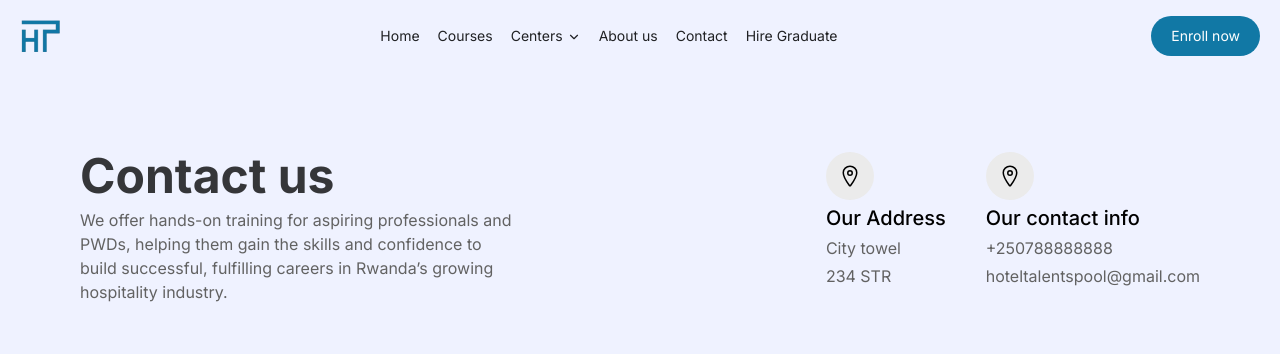
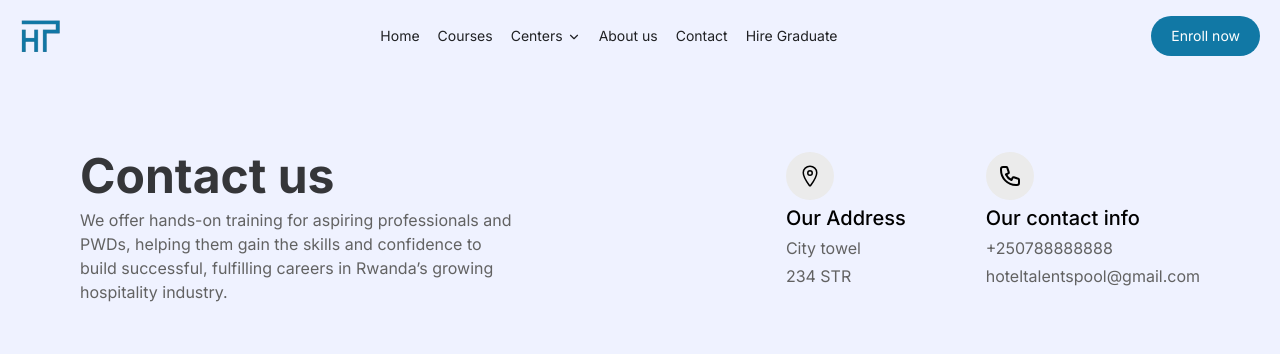
Before and after one commit to mbonikev/hotel_talents_pool, a React (Vite) app: page /#/contacts in a window 1280 px wide. Shown: the top 354 px of the page. Built offline with nearby package versions, Linux system fonts and the light colour scheme; what ldrs would draw is missing.

Commit message:
Stalker-commit: src/pages/Contacts.jsx

```diff
--- a/src/pages/Contacts.jsx
+++ b/src/pages/Contacts.jsx
@@ -4,6 +4,7 @@ import Footer from "../components/Footer";
 import { Link } from "react-router-dom";
 import { LuChevronRight, LuMail, LuPhone } from "react-icons/lu";
 import { IoLocationOutline } from "react-icons/io5";
+import { HiOutlinePhone } from "react-icons/hi";
 
 function Contacts() {
   return (
@@ -21,7 +22,7 @@ function Contacts() {
               fulfilling careers in Rwanda’s growing hospitality industry.
             </p>
           </div>
-          <div className="w-fit min-w-fit flex items-start justify-end gap-10">
+          <div className="w-fit min-w-fit flex items-start justify-end gap-20">
             <div className="flex flex-col gap-1">
               <div className="h-12 w-12 aspect-square rounded-full bg-[#ebebeb] text-2xl flex items-center justify-center">
                 <IoLocationOutline />
@@ -36,7 +37,7 @@ function Contacts() {
             </div>
             <div className="flex flex-col gap-1">
               <div className="h-12 w-12 aspect-square rounded-full bg-[#ebebeb] text-2xl flex items-center justify-center">
-                <IoLocationOutline />
+                <HiOutlinePhone />
               </div>
               <p className="text-xl font-medium max-w-[434px]">
                 Our contact info
```
